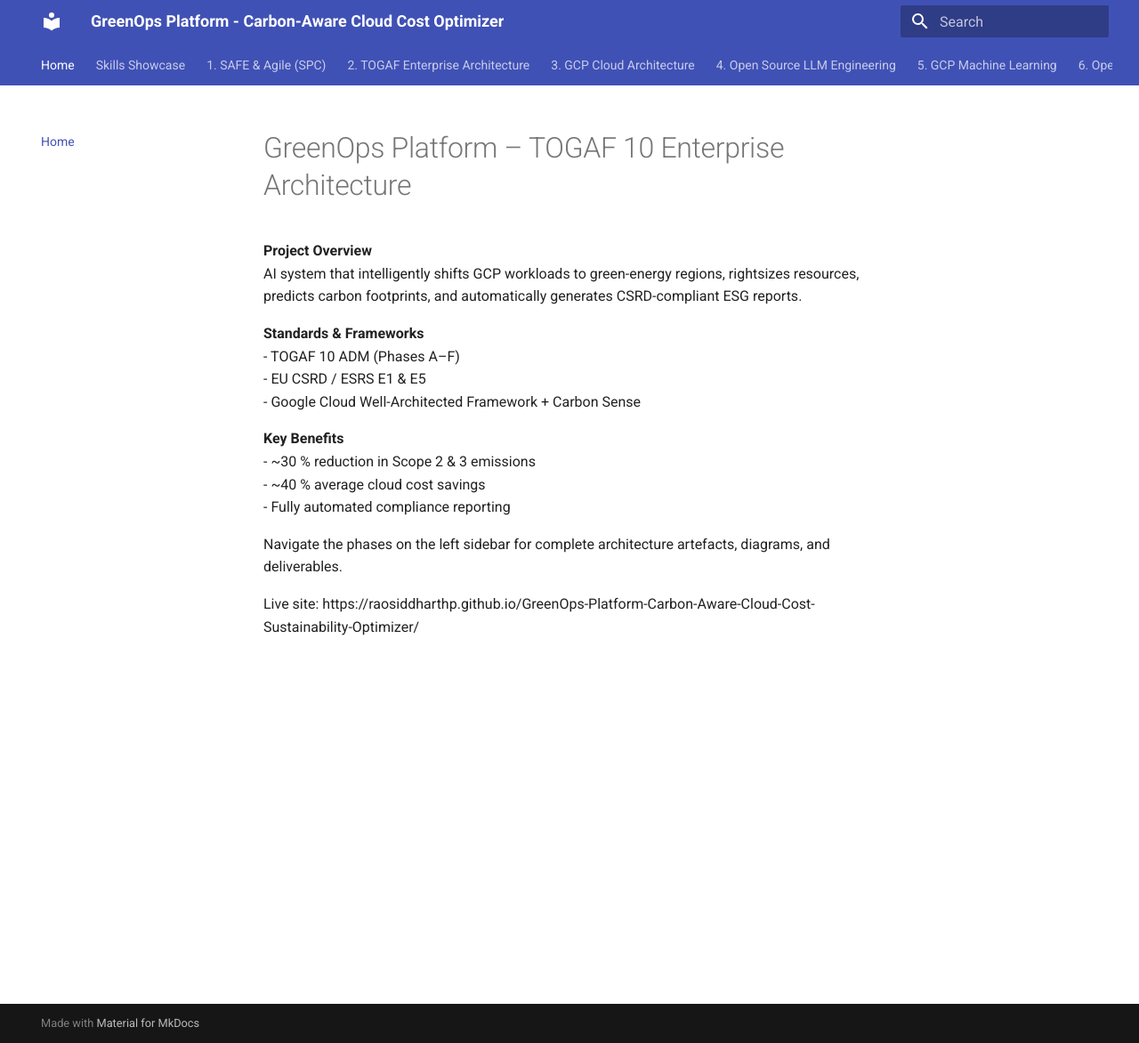
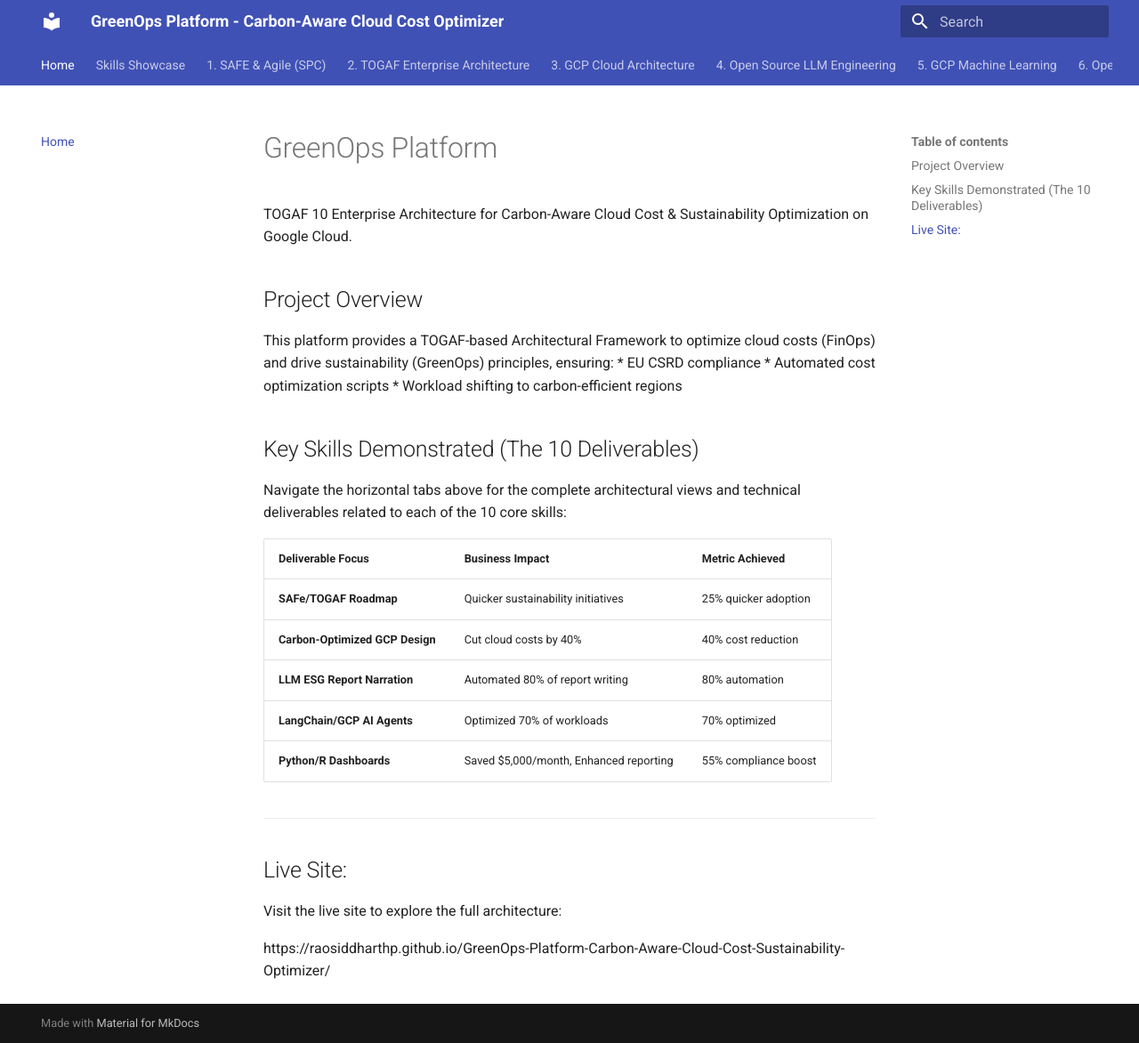
Before and after one commit to raosiddharthp/GreenOps-Platform-Carbon-Aware-Cloud-Cost-Sustainability-Optimizer, an MkDocs documentation site: the page built from docs/index.md, in a window 1280 px wide and 1172 px high. Shown: the whole window at 89% size. Built offline with MkDocs 1.6.1 and Material for MkDocs 9.7.7, drawn with Linux system fonts in a browser that asks for light colours.

Commit message:
feat: updated theme, nav structure, and professional homepage content

```diff
--- a/docs/index.md
+++ b/docs/index.md
@@ -1,18 +1,29 @@
-# GreenOps Platform – TOGAF 10 Enterprise Architecture
+# GreenOps Platform
 
-**Project Overview**
-AI system that intelligently shifts GCP workloads to green-energy regions, rightsizes resources, predicts carbon footprints, and automatically generates CSRD-compliant ESG reports.
+TOGAF 10 Enterprise Architecture for Carbon-Aware Cloud Cost & Sustainability Optimization on Google Cloud.
 
-**Standards & Frameworks**
-- TOGAF 10 ADM (Phases A–F)
-- EU CSRD / ESRS E1 & E5
-- Google Cloud Well-Architected Framework + Carbon Sense
+## Project Overview
 
-**Key Benefits**
-- ~30 % reduction in Scope 2 & 3 emissions
-- ~40 % average cloud cost savings
-- Fully automated compliance reporting
+This platform provides a TOGAF-based Architectural Framework to optimize cloud costs (FinOps) and drive sustainability (GreenOps) principles, ensuring:
+* EU CSRD compliance
+* Automated cost optimization scripts
+* Workload shifting to carbon-efficient regions
 
-Navigate the phases on the left sidebar for complete architecture artefacts, diagrams, and deliverables.
+## Key Skills Demonstrated (The 10 Deliverables)
 
-Live site: https://raosiddharthp.github.io/GreenOps-Platform-Carbon-Aware-Cloud-Cost-Sustainability-Optimizer/
+Navigate the horizontal tabs above for the complete architectural views and technical deliverables related to each of the 10 core skills:
+
+| Deliverable Focus | Business Impact | Metric Achieved |
+| :--- | :--- | :--- |
+| **SAFe/TOGAF Roadmap** | Quicker sustainability initiatives | 25% quicker adoption |
+| **Carbon-Optimized GCP Design** | Cut cloud costs by 40% | 40% cost reduction |
+| **LLM ESG Report Narration** | Automated 80% of report writing | 80% automation |
+| **LangChain/GCP AI Agents** | Optimized 70% of workloads | 70% optimized |
+| **Python/R Dashboards** | Saved $5,000/month, Enhanced reporting | 55% compliance boost |
+
+---
+
+## Live Site:
+Visit the live site to explore the full architecture:
+
+https://raosiddharthp.github.io/GreenOps-Platform-Carbon-Aware-Cloud-Cost-Sustainability-Optimizer/
```
